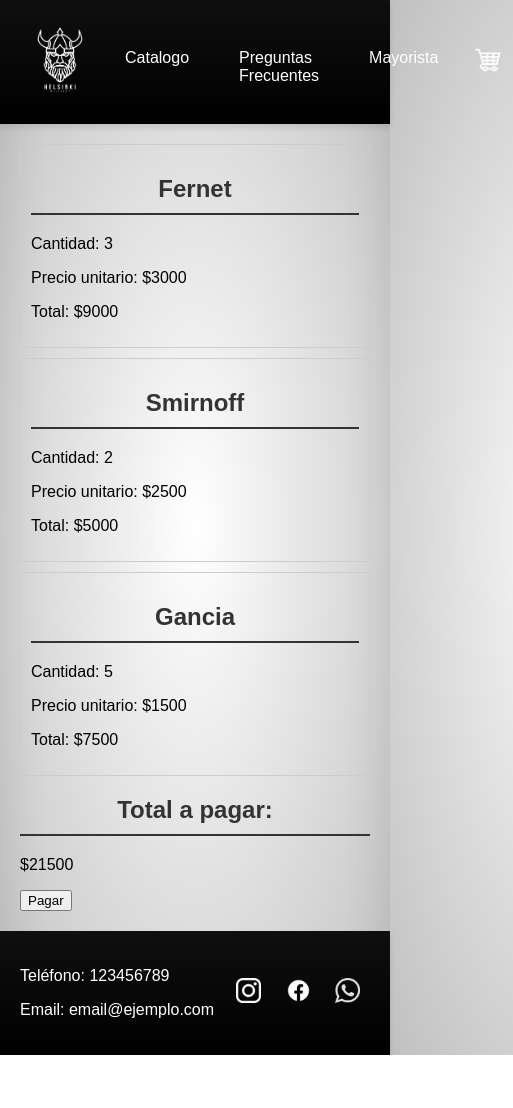
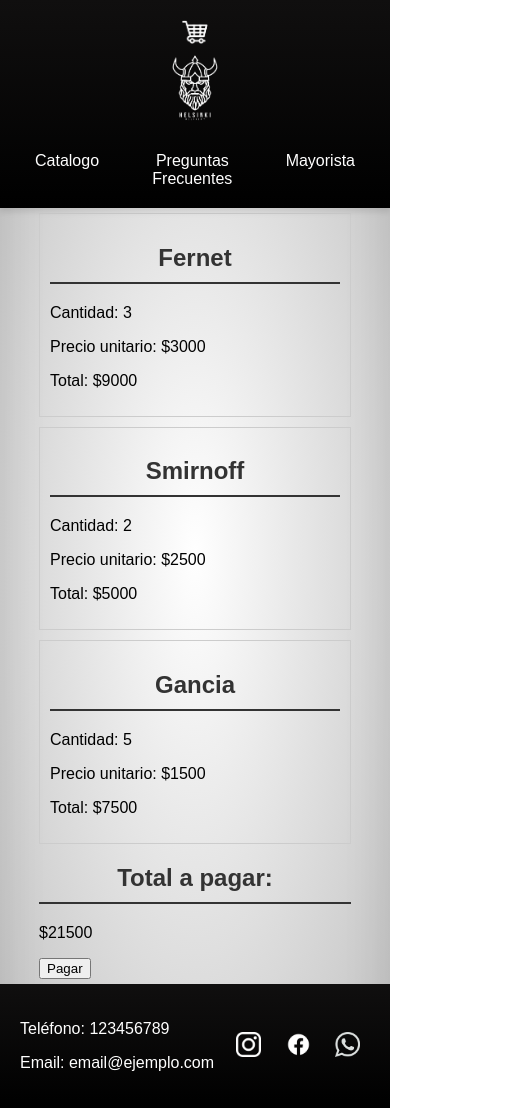
Before and after one commit to Zabala09/Helsinki-Delivery-pagina-ejemplo, a website: page pages/4carrito.html in a window 390 px wide. Shown: the whole page, 513 px wide, since content can reach past the window. Before the commit the page ends 1055 px from the top, so only its background shows below. Drawn offline with Linux system fonts and the light colour scheme.

Commit message:
Tercera PreEntrega

```diff
--- a/scss/layout/mediaQ/_media360.scss
+++ b/scss/layout/mediaQ/_media360.scss
@@ -0,0 +1,42 @@
+@media (max-width: 480px) {
+    header {
+      flex-direction: column;
+      padding: 10px; /* Ajusta el espacio entre elementos */
+    }
+
+    .logo {
+      order: 1;
+      margin-bottom: 10px;
+    }
+
+    nav {
+      order: 3;
+      margin-top: 0;
+      text-align: center;
+    }
+
+    .carritopng {
+      order: 2;
+      width: 50px;
+      margin-top: 10px;
+    }
+
+    .paginas {
+      margin: 0;
+    }
+
+    nav a {
+      display: block;
+      margin: 10px 0;
+    }
+    main{
+        width: 80%;
+        padding: 5px;
+    }
+    .Catalogo {
+        display: grid;
+        grid-template-columns: repeat(2, 1fr);
+        gap: 20px;
+        width: 100%;
+    }
+  }
--- a/scss/style.scss
+++ b/scss/style.scss
@@ -17,3 +17,5 @@
 @import "./layout/paginas/3preguntas";
 @import "./layout/paginas/4mayorista";
 @import "./layout/paginas/5carrito";
+
+@import "./layout/mediaQ/media360"
```
Also changed, not shown: css/style.css.
